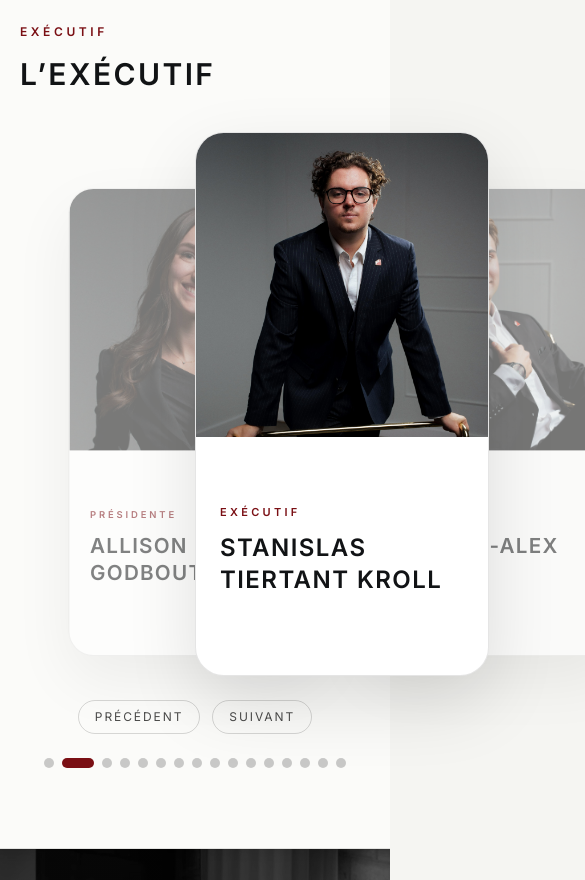
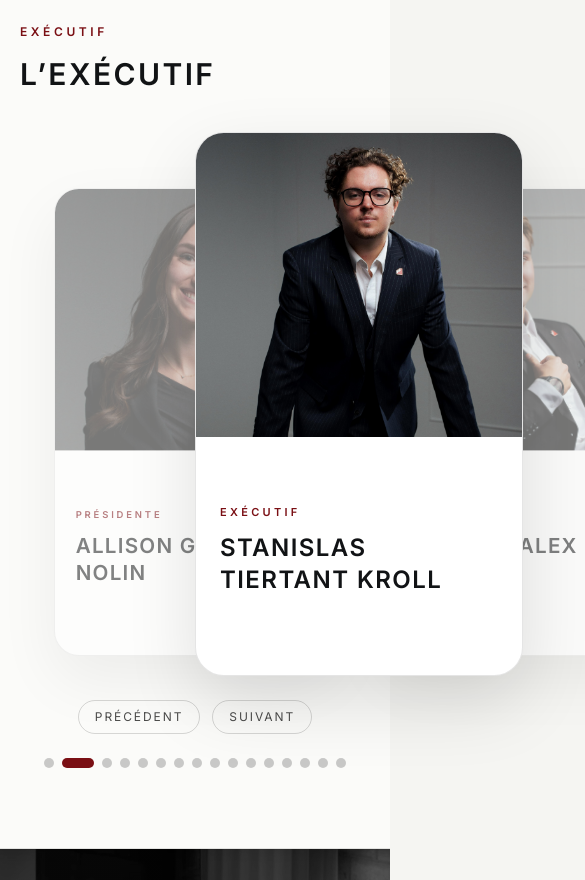
Before and after one commit to tkstan/reelul, a Next.js app: page / in a window 390 px wide. Shown: the part 2040-2920 px from the top of the page, 585 px wide, since content can reach past the window. Built offline with nearby package versions, Linux system fonts and the light colour scheme.

Commit message:
Centrer la carte active du carrousel exécutif sur la page

```diff
--- a/components/premium-landing.tsx
+++ b/components/premium-landing.tsx
@@ -328,7 +328,7 @@ export function PremiumLanding({ calendrier, executif }: PremiumLandingProps) {
           </Reveal>
 
           <div
-            className="relative mx-auto h-[34rem] w-full max-w-5xl overflow-visible rounded-[2rem] md:-mt-2"
+            className="relative left-1/2 h-[34rem] w-screen max-w-none -translate-x-1/2 overflow-visible rounded-[2rem] md:-mt-2"
             onTouchStart={handleTouchStart}
             onTouchEnd={handleTouchEnd}
           >
```
